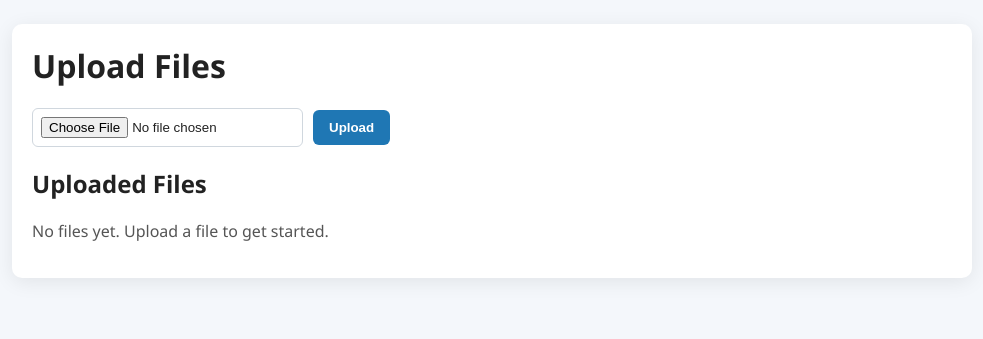
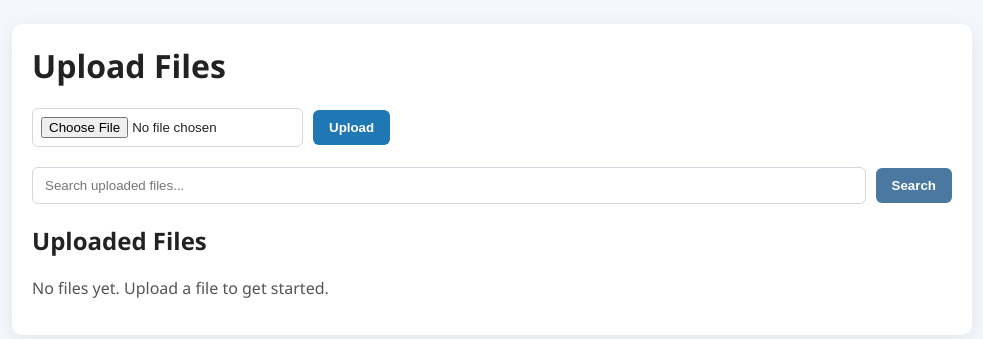
Before and after one commit to ftsiadimos/Upload_File, a Flask app: page / in a window 1280 px wide. Shown: the top 339 px of the page, without its empty margins (148-1131 px from the left). Run offline with Flask 3, Linux system fonts and the light colour scheme.

Commit message:
feat: implement search functionality for uploaded files and update version to 1.0.1

```diff
--- a/app/routes.py
+++ b/app/routes.py
@@ -12,8 +12,13 @@ upload_bp = Blueprint("upload", __name__)
 
 @upload_bp.route("/", methods=["GET"])
 def index():
+    search_query = request.args.get("q", "").strip()
     files = list_uploaded_files(Config.UPLOAD_FOLDER)
-    return render_template("upload.html", files=files)
+
+    if search_query:
+        files = [f for f in files if search_query.lower() in f.lower()]
+
+    return render_template("upload.html", files=files, search_query=search_query)
 
 
 @upload_bp.route("/upload", methods=["POST"])
--- a/app/static/styles.css
+++ b/app/static/styles.css
@@ -21,6 +21,14 @@ h1 { margin-top: 0; }
 .upload-form button { border: 0; background: var(--accent); color: #fff; border-radius: 6px; padding: 10px 16px; cursor: pointer; font-weight: 600; }
 .upload-form button:hover { background: #145a8e; }
 
+.search-form { display: flex; flex-wrap: wrap; gap: 10px; margin-bottom: 20px; align-items: center; }
+.search-form input[type="text"] { flex: 1 1 240px; border: 1px solid var(--border); border-radius: 6px; padding: 10px 12px; }
+.search-form button { border: 0; background: #4b78a0; color: #fff; border-radius: 6px; padding: 10px 16px; cursor: pointer; font-weight: 600; }
+.search-form button:hover { background: #3a5e7e; }
+.clear-search { color: var(--accent); text-decoration: none; font-weight: 600; padding: 10px 0; }
+.clear-search:hover { text-decoration: underline; }
+.search-info { margin: 0 0 10px; color: var(--muted); }
+
 table { width: 100%; border-collapse: collapse; margin-top: 14px; }
 th, td { padding: 12px 10px; border: 1px solid var(--border); text-align: left; }
 th { background: #eff3f8; color: #445c76; }
--- a/app/templates/upload.html
+++ b/app/templates/upload.html
@@ -25,9 +25,20 @@
       <button type="submit">Upload</button>
     </form>
 
+    <form class="search-form" method="get" action="{{ url_for('upload.index') }}">
+      <input type="text" name="q" placeholder="Search uploaded files..." value="{{ search_query | default('') }}" />
+      <button type="submit">Search</button>
+      {% if search_query %}
+        <a class="clear-search" href="{{ url_for('upload.index') }}">Clear</a>
+      {% endif %}
+    </form>
+
     <div class="files">
       <h2>Uploaded Files</h2>
       {% if files %}
+        {% if search_query %}
+          <p class="search-info">Showing {{ files|length }} file(s) matching "{{ search_query }}".</p>
+        {% endif %}
         <table>
           <thead>
             <tr>
@@ -49,7 +60,7 @@
           </tbody>
         </table>
       {% else %}
-        <p class="empty-message">No files yet. Upload a file to get started.</p>
+        <p class="empty-message">{% if search_query %}No files found for "{{ search_query }}".{% else %}No files yet. Upload a file to get started.{% endif %}</p>
       {% endif %}
     </div>
   </div>
```
